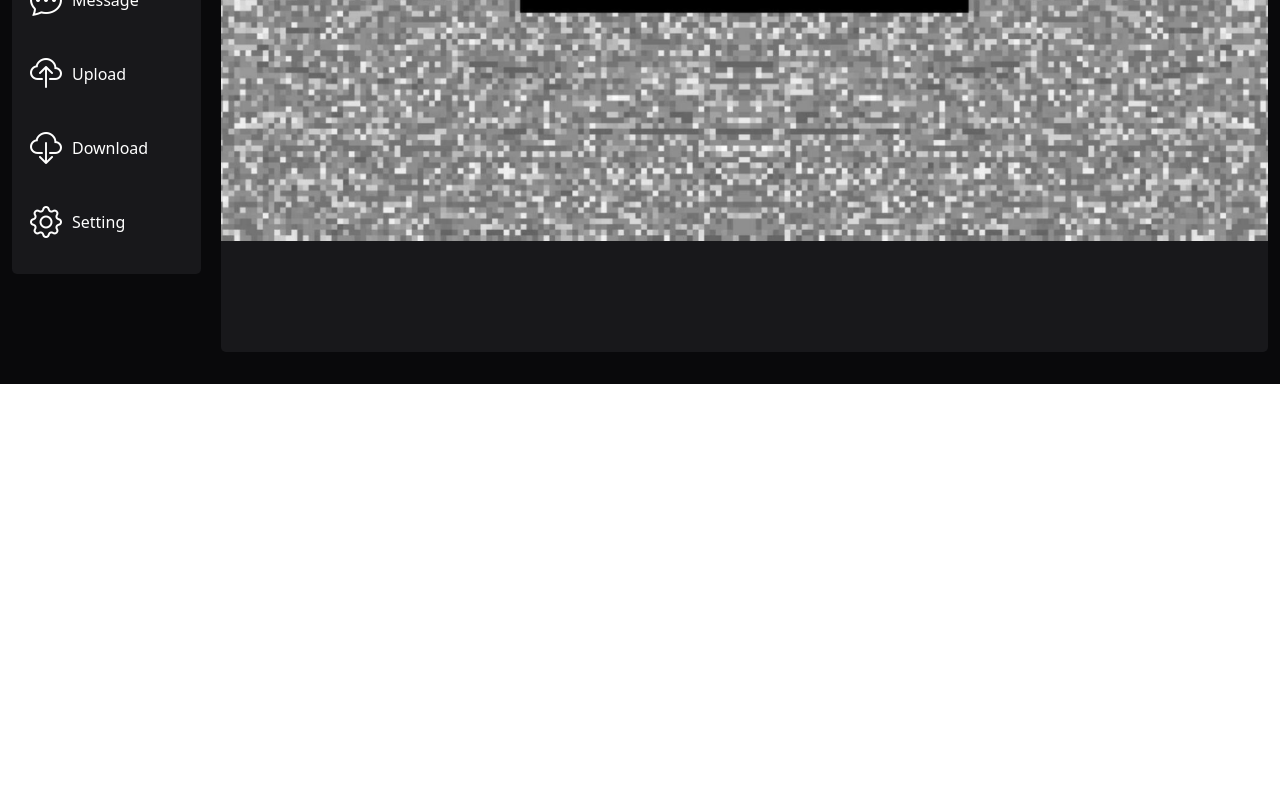
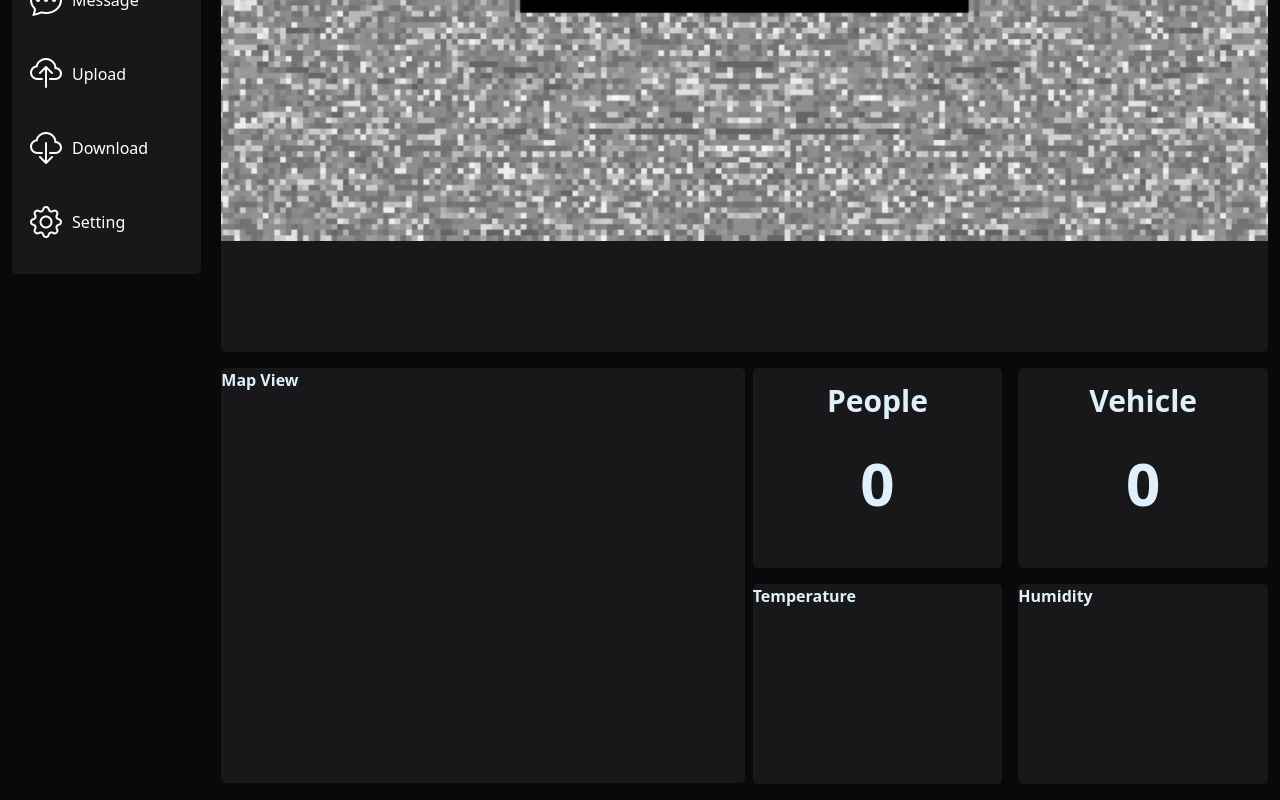
Before and after one commit to VoTanTai-dp/dahua-web-portal, a Vue app in the folder frontend/: page / in a window 1280 px wide. Shown: the part 422-1222 px from the top of the page. Before the commit the page ends 806 px from the top, so only its background shows below. Built offline with nearby package versions, Linux system fonts and the light colour scheme.

Commit message:
update UI homepage with map, count, sensor

```diff
--- a/frontend/src/views/HomePage.vue
+++ b/frontend/src/views/HomePage.vue
@@ -47,6 +47,34 @@ onMounted(() => {
     <div class="section camera mb-3 d-flex flex-column align-items-center justify-content-start">
         <canvas ref="canvas" width="1390" height="700" style="border-radius: 5px;"></canvas>
     </div>
+
+    <div class="extension d-flex">
+        <div class="col-6 me-2">
+            <div class="section map">Map View</div>
+        </div>
+
+        <div class="col-6 row">
+            <div class="count d-flex mb-3">
+                <div class="col-6 section count__people">
+                    <span class="count__title">People</span>
+                    <div class="count__number">
+                        0
+                    </div>
+                </div>
+                <div class="col-6 section count__vehicle mx-3">
+                    <span class="count__title">Vehicle</span>
+                    <div class="count__number">
+                        0
+                    </div>
+                </div>
+            </div>
+
+            <div class="sensor d-flex">
+                <div class="col-6 section sensor__temp">Temperature</div>
+                <div class="col-6 section sensor__humidity mx-3">Humidity</div>
+            </div>
+        </div>
+    </div>
 </template>
 
 <style scoped>
@@ -65,4 +93,27 @@ onMounted(() => {
     background-size: 100%;
     background-repeat: no-repeat;
 }
+
+.map {
+    height: 415px;
+}
+
+.count__people,
+.count__vehicle{
+    flex-direction: column;
+    justify-content: flex-start;
+    align-items: center;
+}
+
+.count__title{
+    font-weight: 600;
+    font-size: 30px;
+    padding: 10px 10px 5px;
+}
+
+.count__number{
+    font-weight: 600;
+    font-size: 60px;
+    margin-top: 10px;
+}
 </style>
```
